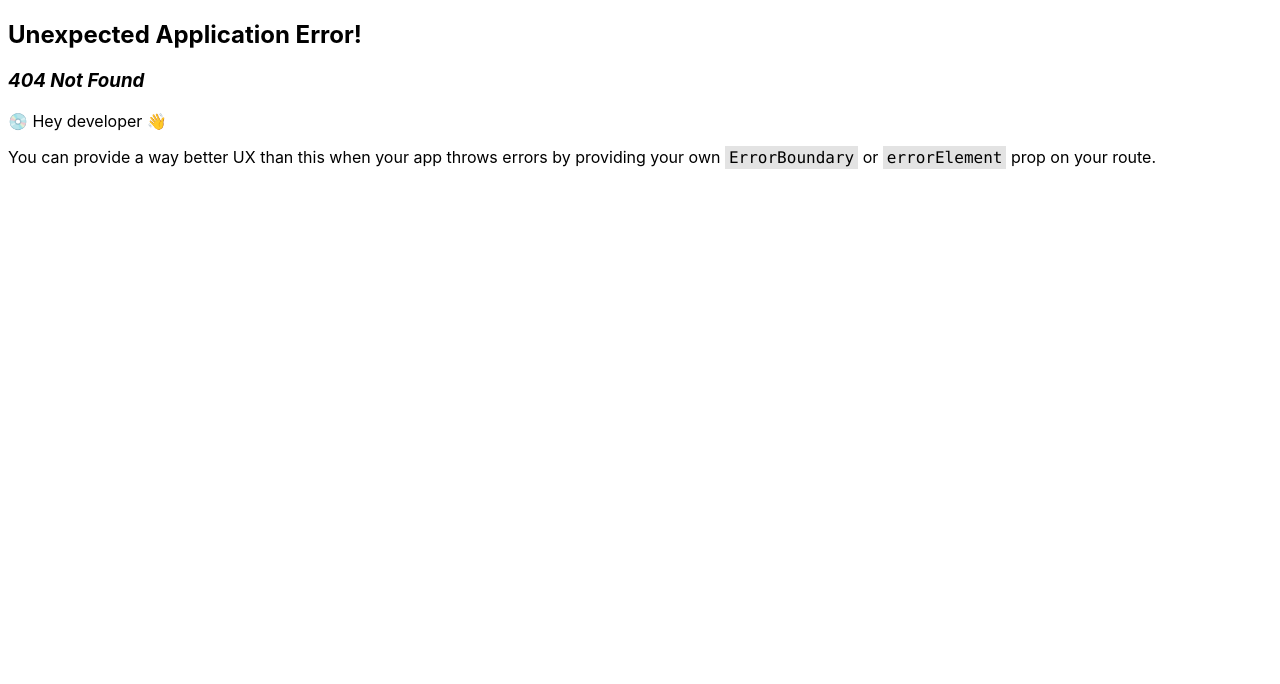
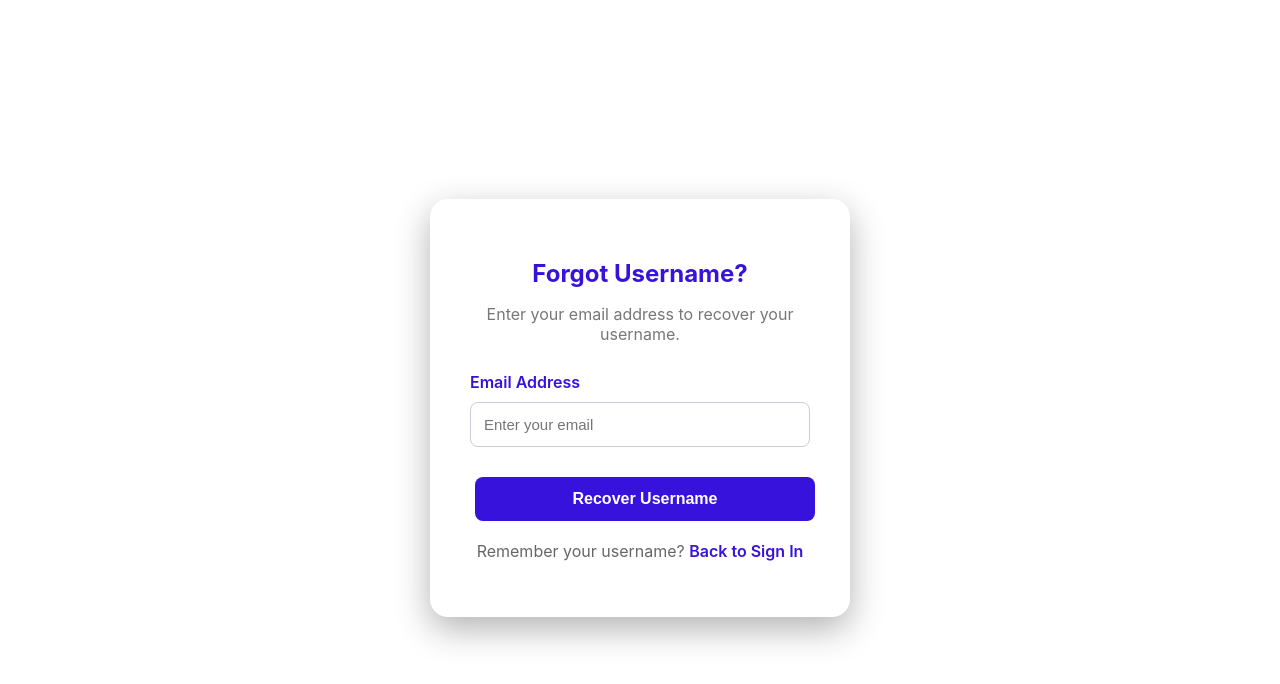
Before and after one commit to marriiaa-j/KineticKrew, a React (Create React App) app: page /forgot-username in a window 1280 px wide. Before the commit this address had no page. Shown: the top 684 px of the page. Built offline with nearby package versions, Linux system fonts and the light colour scheme.

Commit message:
added forgot username

```diff
--- /dev/null
+++ b/src/ForgotUsername.js
@@ -0,0 +1,48 @@
+import { useState } from "react";
+import { Link } from "react-router-dom";
+import "./SignIn.css";
+
+function ForgotUsername() {
+  const [email, setEmail] = useState("");
+
+  function handleSubmit(event) {
+    event.preventDefault();
+    alert(`Your username would be sent to ${email}`);
+  }
+
+  return (
+    <main className="signin-page">
+      <section className="signin-card">
+        <h1>Forgot Username?</h1>
+
+        <p className="signin-subtitle">
+          Enter your email address to recover your username.
+        </p>
+
+        <form onSubmit={handleSubmit}>
+          <label htmlFor="email">Email Address</label>
+
+          <input
+            id="email"
+            type="email"
+            placeholder="Enter your email"
+            value={email}
+            onChange={(event) => setEmail(event.target.value)}
+            required
+          />
+
+          <button className="signin-button" type="submit">
+            Recover Username
+          </button>
+        </form>
+
+        <p className="signup-text">
+          Remember your username?{" "}
+          <Link to="/signin">Back to Sign In</Link>
+        </p>
+      </section>
+    </main>
+  );
+}
+
+export default ForgotUsername;
```
Also changed, not shown: src/index.js (+6 -1 lines).
